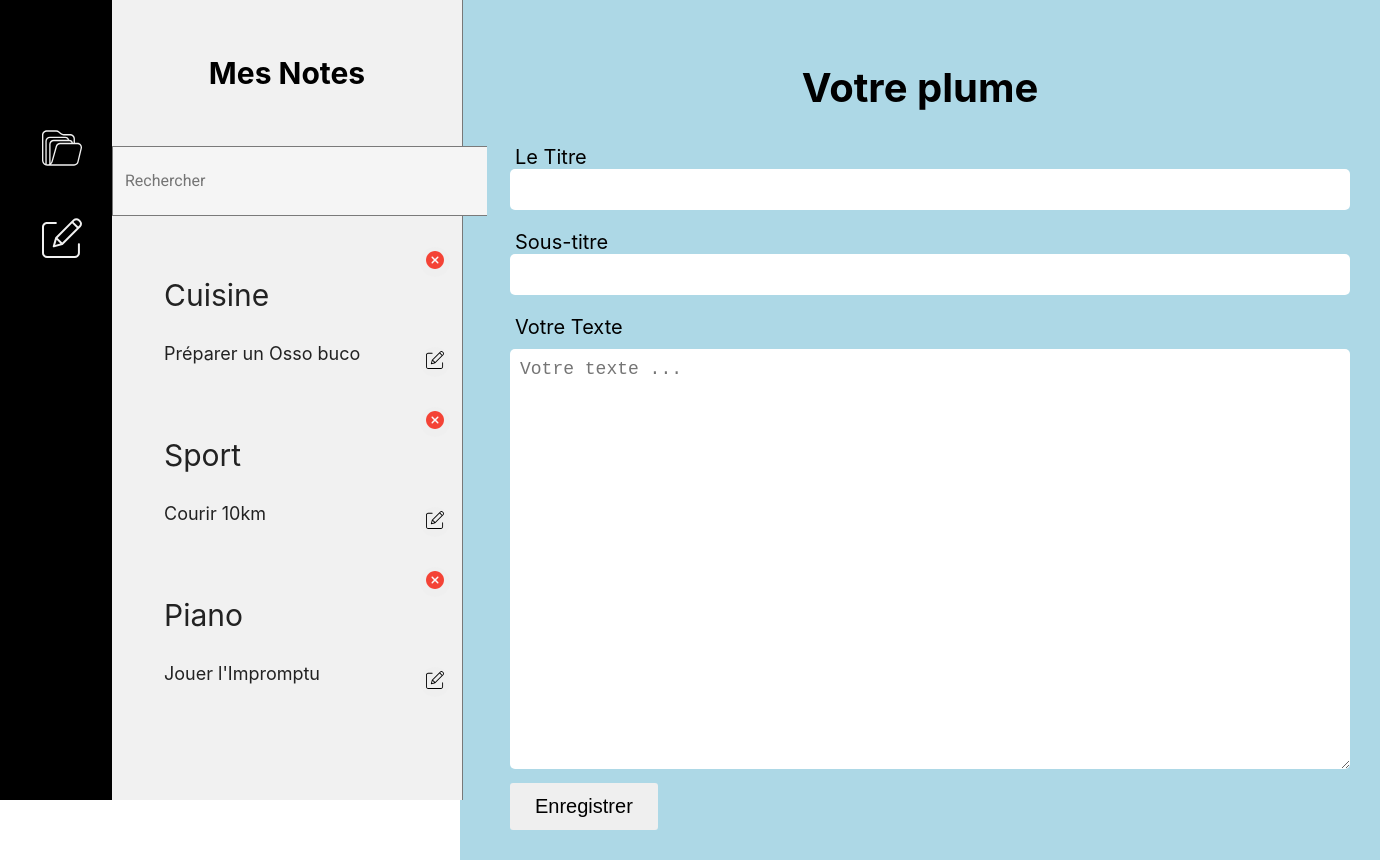
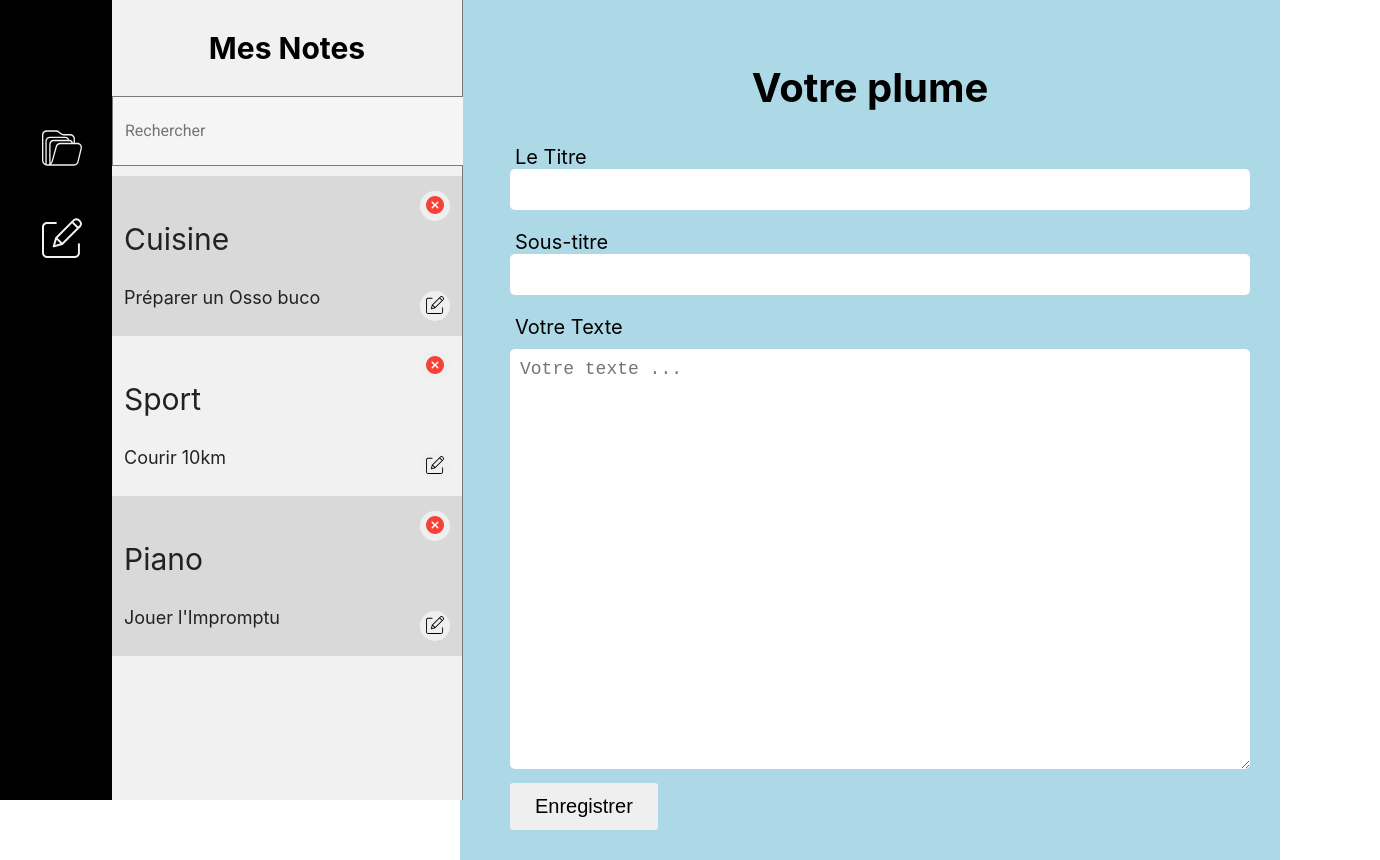
Before and after one commit to H4ltor/react-project, a React (Create React App) app: page /edit in a window 1280 px wide. Shown: the whole page, 1380 px wide, since content can reach past the window. Built offline with nearby package versions, Linux system fonts and the light colour scheme.

Commit message:
Style update

```diff
--- a/src/Components/MainArea/MainArea.css
+++ b/src/Components/MainArea/MainArea.css
@@ -1,12 +1,12 @@
 .container-content {
     min-height: 100vh;
     background: lightblue;
+    box-sizing: border-box;
     padding: 30px 50px;
     position: absolute;
     z-index: -1;
     width: calc(100% - 460px);
     margin-left: 460px;
-
 }
 .container-content h2 {
     text-align: center;
--- a/src/Components/SideNotes/SideNotes.css
+++ b/src/Components/SideNotes/SideNotes.css
@@ -8,6 +8,7 @@
 
 .notes-display h2 {
     padding: 30px 90px;
+    margin: 0;
     text-align: center;
     font-size: 30px;
 }
@@ -17,7 +18,7 @@
 .notes-display form input {
     display: block;
     background: #f5f5f5;
-    width: 100%;
+    width: calc(100% - 24px);
     height: 100%;
     border: 1px solid rgb(0, 0, 0, 0.5);
     border-right: none;
@@ -31,12 +32,18 @@
 
 .notes-list {
     max-height: calc(100vh - 180px);
+    margin-top: 10px;
+    margin-bottom: 0;
+    padding: 0;
     list-style-type: none;
     overflow-y: auto;
 }
 
+.notes-list li:nth-child(odd) {
+    background: #d9d9d9;
+}
 .notes-list li:hover {
-    background: #ebebeb;
+    background: #b3e7f5;
 }
 
 @media screen and (max-width: 900px){
```
